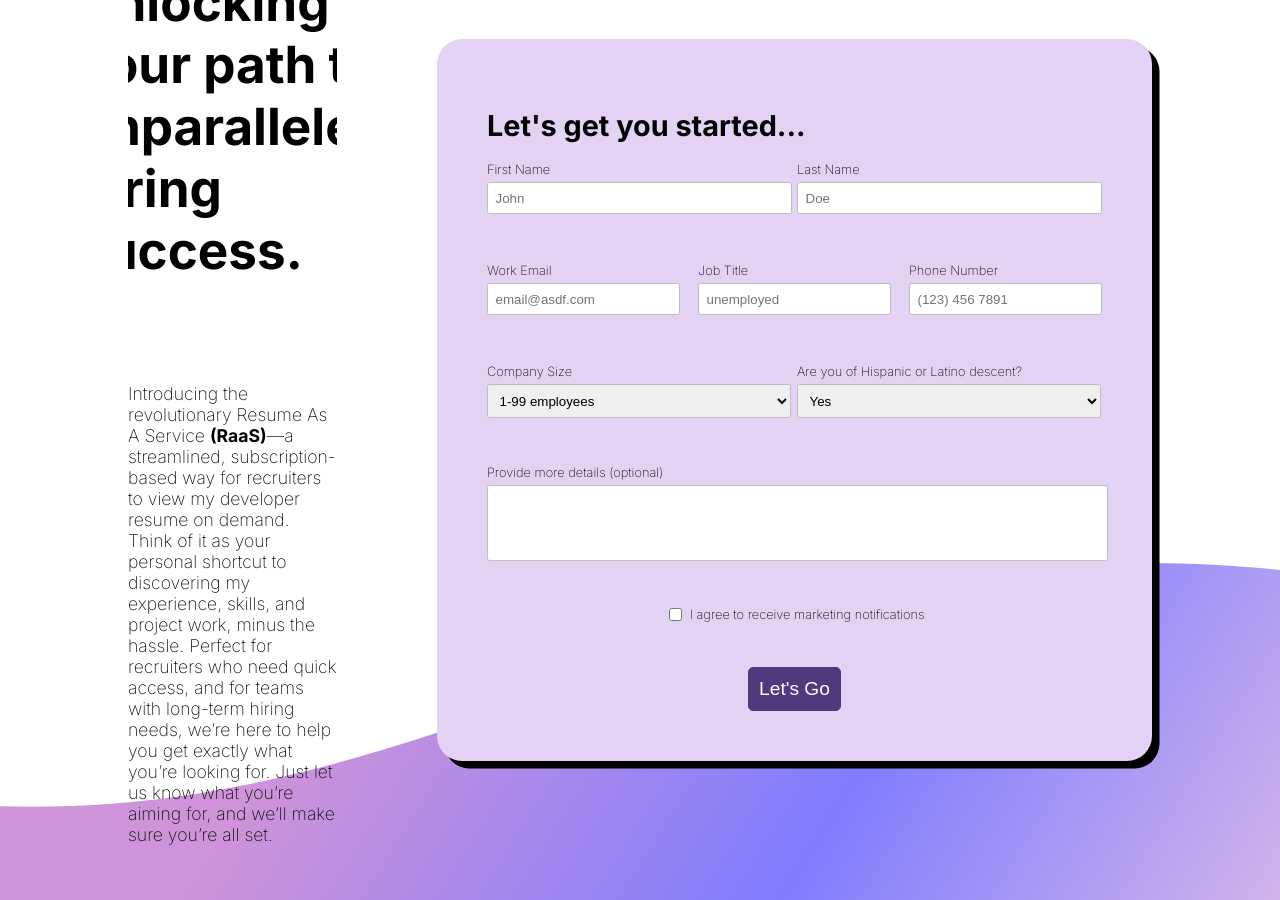
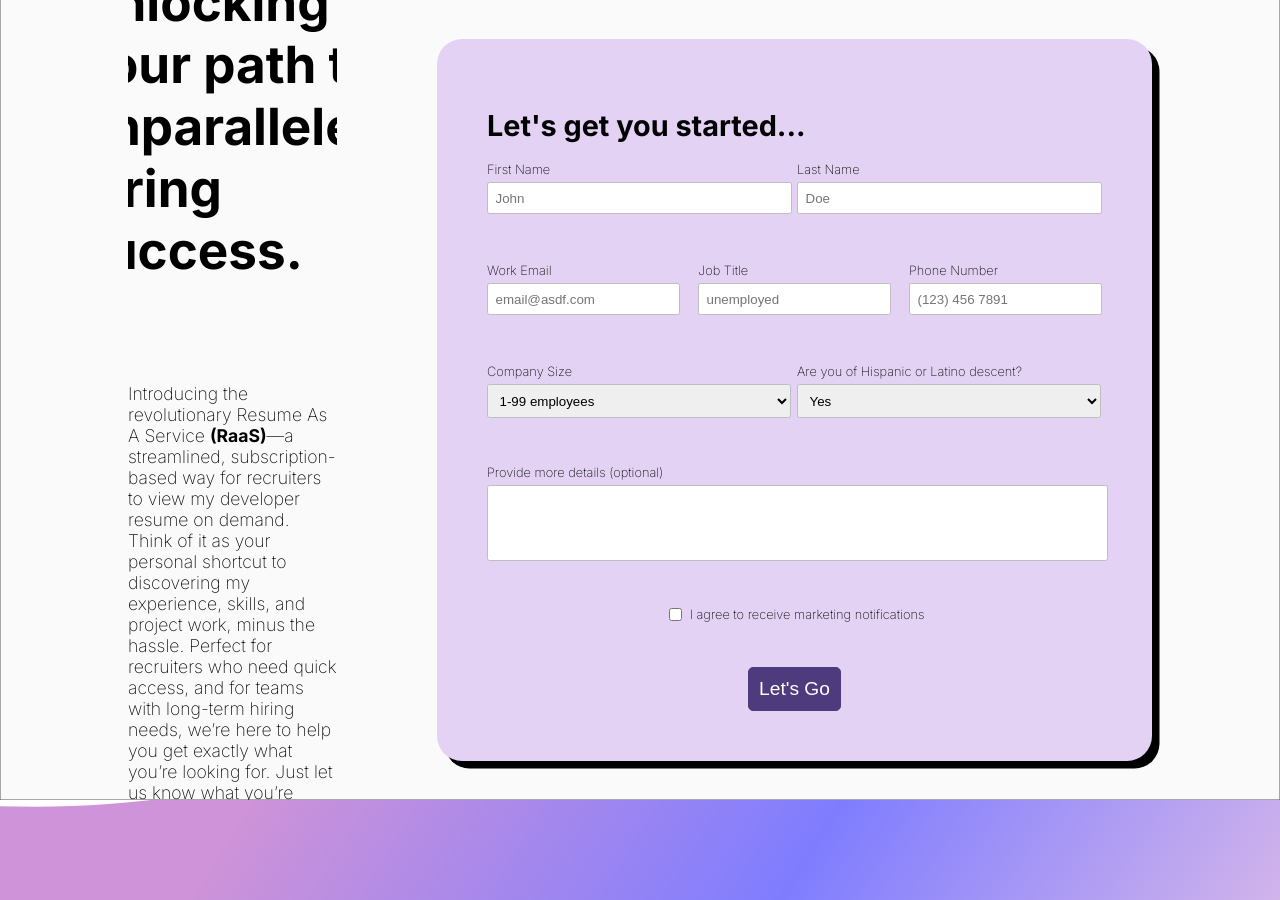
Before and after one commit to landaverdend/portfolio-site, a React (Vite) app: page / in a window 1280 px wide. After the commit the page ends 800 px from the top, so only its background shows below. Built offline with nearby package versions, Linux system fonts and the light colour scheme.

Commit message:
messing around with the physics objects. Reroll to before this if there are issues.

```diff
--- a/src/App.tsx
+++ b/src/App.tsx
@@ -2,7 +2,7 @@ import SplashView from '@views/splashView/SplashView';
 import ResumeView from './views/resumeView/ResumeView';
 import { useAppState } from './state/appState';
 import LoadingView from './views/loadingView/LoadingView';
-import SurveyView from './views/SurveyView/SurveyView';
+import SurveyView from './views/surveyView/SurveyView';
 
 function App() {
   const { componentToRender, isLoading } = useAppState();
--- a/src/components/chatBubble/ChatBubble.tsx
+++ b/src/components/chatBubble/ChatBubble.tsx
@@ -56,7 +56,7 @@ function MessageContainer({ chatLog, closeFn, isVolumeEnabled, setIsVolumeEnable
       {/* ------------------ HEADER AREA ------------------*/}
       <div className="messenger-container__header">
         <img src={me} height={30} width={30} />
-        <span>Nicopenis Landaverdgay</span>
+        <span>Nicodemus Landaverde</span>
         <span onClick={() => setIsVolumeEnabled(!isVolumeEnabled)}>
           {isVolumeEnabled ? <VolumeOn className="hoverable" /> : <VolumeOff className="hoverable" />}
         </span>
--- a/src/views/SurveyView/SurveyView.tsx
+++ b/src/views/SurveyView/SurveyView.tsx
@@ -2,12 +2,12 @@ import './survey-view.css';
 import BackgroundCanvas from '@/components/backgroundCanvas/BackgroundCanvas.tsx';
 import TypewriterText from '@/components/common/typewriterText/TypeWriterText';
 import { useEffect, useRef, useState } from 'react';
-import usePhysicsHook, { DOMBody } from './physicsHook';
+import usePhysicsHook, { DOMBody } from './physicsHook.tsx';
 import { Body, Composite } from 'matter-js';
 import { useForm } from 'react-hook-form';
 import { useAppState } from '@/state/appState';
 import { randomNumber } from '@/util/random';
-import { ErrorText, InputWithPhysics, SelectWithPhysics } from './physicsInput';
+import { ErrorText, InputWithPhysics, SelectWithPhysics } from './physicsInput.tsx';
 
 const dumbSlogans: string[] = [
   'Unlocking your path to unparalleled hiring success.',
@@ -40,15 +40,16 @@ function SurveyView() {
   const [timesTried, setTimesTried] = useState(0);
 
   const { setNextView, setIsLoading } = useAppState();
-  const { ref, engine, createPhysicsBodyFromDOM } = usePhysicsHook();
+  const { ref, engine, createPhysicsBodyFromDOM } = usePhysicsHook(true);
   const {
     register,
     formState: { errors },
     handleSubmit,
   } = useForm<Inputs>({ mode: 'onSubmit' });
   const domMap = useRef<Map<string, DOMBody>>(new Map());
+  const isPhysicsSequenceStarted = useRef<boolean>(false);
 
-  const [triggerExplosion, setTriggerExplosion] = useState(false);
+  const [explosionTriggered, setExplosionTriggered] = useState(false);
   const [dumbSlogan, setDumbSlogan] = useState(dumbSlogans[0]);
   const [, setAnim] = useState(0);
 
@@ -66,17 +67,14 @@ function SurveyView() {
 
   useEffect(
     function applyExplosionToInputs() {
-      if (!triggerExplosion) return;
+      if (!explosionTriggered) return;
 
       const elements = document.getElementsByClassName('physics');
 
       let i = 0;
       for (let el of elements) {
-        if (el) {
+        if (!domMap.current.get(el.id)?.isActive) {
           const bodyToAdd = createPhysicsBodyFromDOM(el as HTMLElement, { isStatic: false, plugin: { domId: el.id } });
-          bodyToAdd.friction = 0.00001;
-          bodyToAdd.frictionAir = 0.000005;
-          bodyToAdd.restitution = 0.85;
 
           // For an 'explosion' effect.
           const force = i % 2 == 0 ? 0.7 : -0.7;
@@ -88,7 +86,7 @@ function SurveyView() {
         }
       }
     },
-    [triggerExplosion]
+    [explosionTriggered]
   );
 
   useEffect(function triggerAnimation() {
@@ -114,13 +112,10 @@ function SurveyView() {
   }, []);
 
   function triggerPhysics(id: string) {
-    if (!triggerExplosion && randomNumber(0, 20) === 0) {
+    if (!isPhysicsSequenceStarted.current && randomNumber(0, 1) === 0) {
       const el = document.getElementById(id);
 
       const bodyToAdd = createPhysicsBodyFromDOM(el as HTMLElement, { isStatic: false, plugin: { domId: id } });
-      bodyToAdd.friction = 0.00001;
-      bodyToAdd.frictionAir = 0.000005;
-      bodyToAdd.restitution = 0.75;
 
       Composite.add(engine.current.world, bodyToAdd);
 
@@ -128,10 +123,12 @@ function SurveyView() {
         domMap.current.set(id, { isActive: true, x: el.offsetLeft, y: el.offsetHeight, angle: bodyToAdd.angle });
       }
 
+      // Trigger the explosion on all other dom elements after two seconds.
       setTimeout(() => {
-        alert('Shit!');
-        setTriggerExplosion(true);
+        alert('SHIT');
+        setExplosionTriggered(true);
       }, 2000);
+      isPhysicsSequenceStarted.current = true;
     }
   }
 
@@ -195,6 +192,7 @@ function SurveyView() {
                     placeholder={'email@asdf.com'}
                     register={register}
                     registerOptions={{
+                      onChange: () => triggerPhysics('email'),
                       required: { value: true, message: 'Sorry but I need your email!!!' },
                       pattern: { value: /^\S+@\S+$/i, message: 'Please enter an EMAIL' },
                       validate: {
@@ -211,6 +209,7 @@ function SurveyView() {
                     placeholder={'unemployed'}
                     register={register}
                     registerOptions={{
+                      onChange: () => triggerPhysics('job'),
                       required: { value: true, message: "C'mon don't tell me your unemployed..." },
                       validate: {
                         badTitle: () => randomNumber(0, 10) === 0 || "That's not a job!",
@@ -226,6 +225,7 @@ function SurveyView() {
                     register={register}
                     placeholder={'(123) 456 7891'}
                     registerOptions={{
+                      onChange: () => triggerPhysics('phone'),
                       required: { value: true, message: "That's not a phone number!!" },
                       validate: { badPhone: () => randomNumber(0, 10) === 0 || "Listen. I don't think so" },
                     }}
@@ -301,6 +301,8 @@ function SurveyView() {
               </div>
             </form>
           </div>
+          {/* <div style={{ position: 'absolute', top: '868px', backgroundColor: 'red', height: '1px', width: '100vw' }}></div> */}
+          {/* <div style={{ position: 'absolute', top: '977px', backgroundColor: 'red', height: '1px', width: '100vw' }}></div> */}
         </div>
         <BackgroundCanvas flipped={true} />
       </div>
--- a/src/views/SurveyView/physicsHook.tsx
+++ b/src/views/SurveyView/physicsHook.tsx
@@ -1,5 +1,8 @@
-import { Bodies, Body, Composite, Engine, Render, Runner } from 'matter-js';
+import { Bodies, Composite, Engine, Render, Runner } from 'matter-js';
 import { useEffect, useRef } from 'react';
+
+const WALL_WIDTH = 100;
+const WALL_HEIGHT = 100;
 
 export type DOMBody = {
   isActive: boolean;
@@ -29,7 +32,6 @@ function usePhysicsHook(shouldRender = false) {
   const runner = useRef<Matter.Runner>(Runner.create());
 
   // Track all of the DOM bodies that have physics injected into them.
-  const domMap = useRef<Map<string, DOMBody>>(new Map());
 
   useEffect(function initObjects() {
     Runner.run(runner.current, engine.current);
@@ -65,14 +67,16 @@ function usePhysicsHook(shouldRender = false) {
     if (!ref.current) return;
     const width = ref.current.scrollWidth;
     const height = ref.current.scrollHeight;
-    const ground = Bodies.rectangle(width / 2, height + 50, width, 50, { isStatic: true });
-    const ceiling = Bodies.rectangle(width / 2, 0, width, 1, {
+
+    const ground = Bodies.rectangle(width / 2, height + WALL_HEIGHT / 2, width, WALL_HEIGHT, { isStatic: true });
+
+    const ceiling = Bodies.rectangle(width / 2, 0 - WALL_HEIGHT, width, WALL_HEIGHT, {
       isStatic: true,
     });
-    const wallL = Bodies.rectangle(0, height / 2, 25, height, {
+    const wallL = Bodies.rectangle(0 - WALL_WIDTH / 2, height / 2, WALL_WIDTH, height, {
       isStatic: true,
     });
-    const wallR = Bodies.rectangle(width, height / 2, 25, height, {
+    const wallR = Bodies.rectangle(width + WALL_WIDTH / 2, height / 2, WALL_WIDTH, height, {
       isStatic: true,
     });
 
@@ -88,9 +92,14 @@ function usePhysicsHook(shouldRender = false) {
 
     // Calculate Matter.js coordinates (centered origin)
     const centerX = x + width / 2;
-    const centerY = y + height / 2;
+    const centerY = y;
 
-    return Bodies.rectangle(centerX, centerY, width, height, options);
+    const toRet = Bodies.rectangle(centerX, centerY, width, height, options);
+    toRet.friction = 0.0001;
+    toRet.frictionAir = 0.00005;
+    toRet.restitution = 0.1;
+
+    return toRet;
   }
 
   return { ref, engine, runner, createPhysicsBodyFromDOM };
--- a/src/views/SurveyView/physicsInput.tsx
+++ b/src/views/SurveyView/physicsInput.tsx
@@ -1,5 +1,5 @@
 import { FieldError, RegisterOptions, UseFormRegister } from 'react-hook-form';
-import { DOMBody, mapPhysicsToDom } from './physicsHook';
+import { DOMBody, mapPhysicsToDom } from './physicsHook.tsx';
 import { Inputs } from './SurveyView';
 
 type ETProps = {
--- a/src/views/SurveyView/survey-view.css
+++ b/src/views/SurveyView/survey-view.css
@@ -3,11 +3,12 @@
   align-items: center;
   width: 100vw;
   height: 100vh;
-  /* overflow: hidden;  */
+  overflow: hidden; /* The background canvas causes overflow... */
 }
 
 .survey-view-container {
   display: flex;
+  height: 100vh;
 
   flex-direction: row;
   align-items: center;
@@ -191,23 +192,23 @@
 @media (max-width: 576px) {
   .physics-container {
     height: max-content;
+    overflow: scroll;
   }
 
   .survey-view-container {
     flex-direction: column;
     overflow: visible;
-    gap: 40px;
+    /* gap: 40px; */
 
     .about-container {
       height: max-content;
 
       flex: 5;
-      margin-left: 0px;
       overflow: visible;
 
       h1 {
         font-size: 2.85rem;
-        height: 50vh;
+        /* height: 50vh; */
         max-width: 65vw;
       }
 
```
